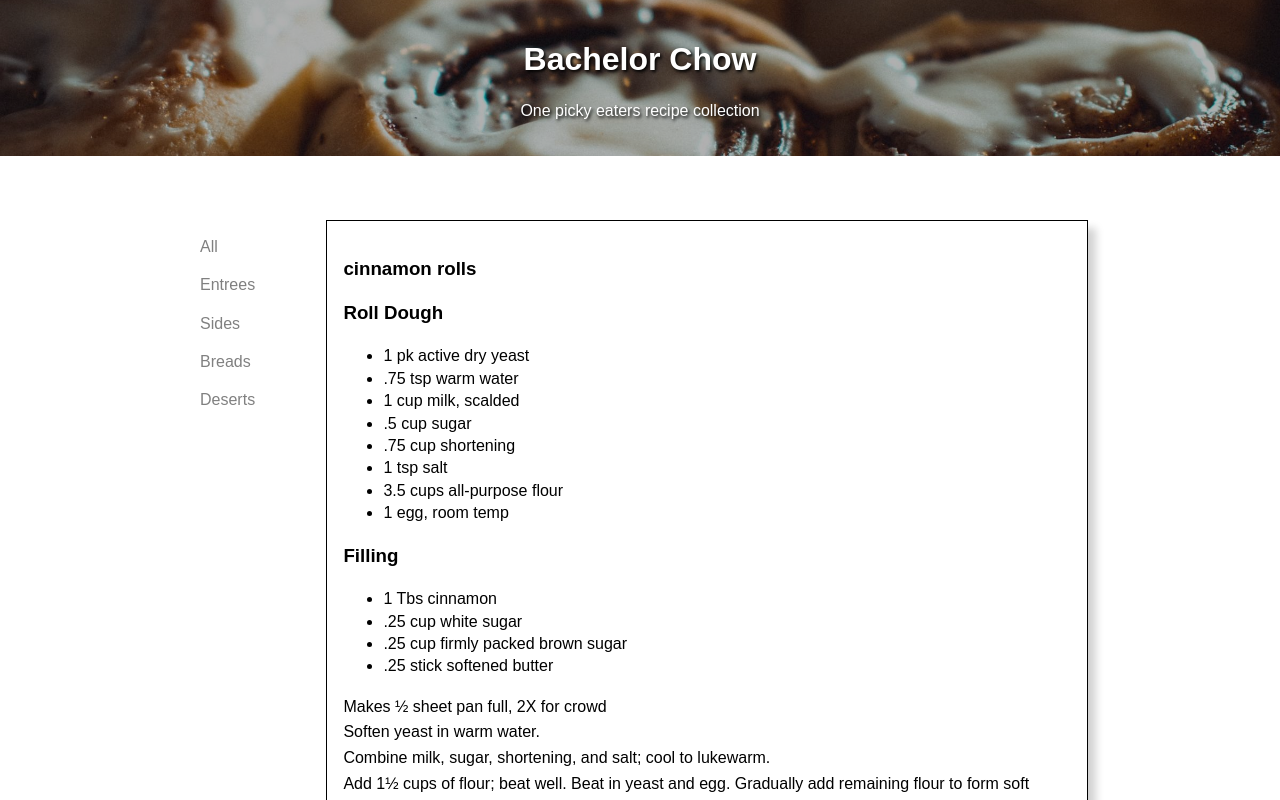
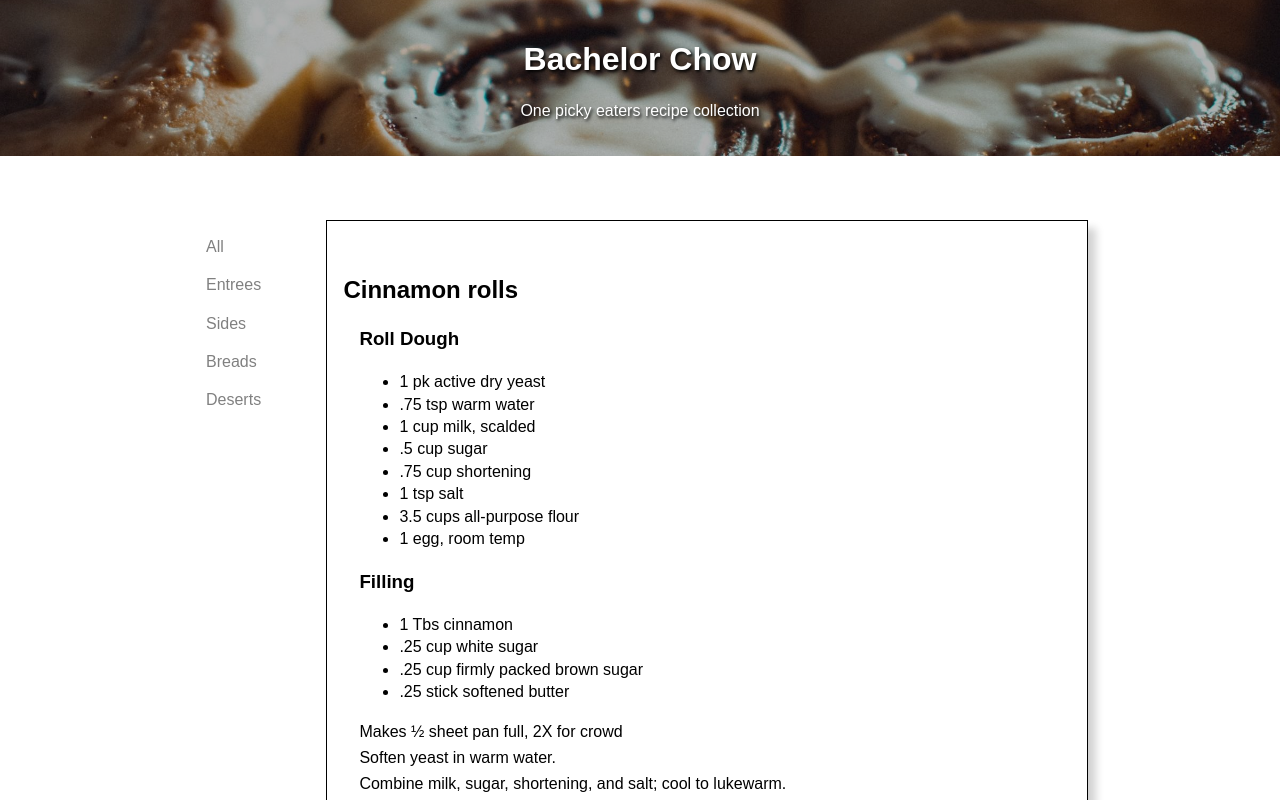
Before and after one commit to gpend/receipe-site---react, a React (Create React App) app: page / in a window 1280 px wide. Shown: the top 800 px of the page. Built offline with nearby package versions, Linux system fonts and the light colour scheme.

Commit message:
updated recipes and nav styling

```diff
--- a/src/App.js
+++ b/src/App.js
@@ -1,18 +1,20 @@
+import React from "react";
 // import './App.css';
-import Header from './components/header'
+import Header from './components/header';
 import Nav from './components/nav';
 import Card from './components/card'
 import recipes from './recipes';
 
 function App() {
-  const recipeItems = recipes.map( item => {
+  const [recipeItems, setRecipeItems] = React.useState(recipes.map( item => {
     return (
       <Card
         key = {item.id}
         item = {item}
       />
     )
-  })
+  }))
+
   return (
     <div className="App">
       <Header />
--- a/src/components/card.js
+++ b/src/components/card.js
@@ -33,7 +33,7 @@ function card(props){
 
     return(
         <section className={`recipe-card recipe-group-${props.item.category}`}>
-            <h3 className="recipe-title">{props.item.title}</h3>
+            <h2 className="recipe-title">{props.item.title}</h2>
                 <div className="recipe-body">
                     {ingredientBlock}
                     <div className="directions">
--- a/src/components/nav.js
+++ b/src/components/nav.js
@@ -1,13 +1,22 @@
+// import recipes from "../recipes"
+import App from "../App"
 function nav(){
+
+    function showEntrees(){
+        App.setRecipeItems(prevRecipes =>prevRecipes.filter(recipe => recipe.category === "entree"))
+    }
+
+// TODO figure out how to call state function from another js
+
     return(
         <aside className="left-nav">
                     <nav>
                         <ul>
-                            <li id="all">All</li>
-                            <li id="entrees">Entrees</li>
-                            <li id="sides">Sides</li>
-                            <li id="breads">Breads</li>
-                            <li id="deserts">Deserts</li>
+                            <li id="all"><button>All</button></li>
+                            <li id="entrees"><button onClick={showEntrees}>Entrees</button></li>
+                            <li id="sides"><button>Sides</button></li>
+                            <li id="breads"><button>Breads</button></li>
+                            <li id="deserts"><button>Deserts</button></li>
                         </ul>
                     </nav>
                 </aside>
--- a/src/recipes.js
+++ b/src/recipes.js
@@ -1,7 +1,7 @@
 let recipes = [
     {
         id: 1,
-        title: "cinnamon rolls",
+        title: "Cinnamon rolls",
         category: "bread",
         ingredientGroups:[
             {
@@ -80,7 +80,7 @@ let recipes = [
     },
     {
         id: 5,
-        title: "basic roll dough",
+        title: "Basic roll dough",
         category: "bread",
         ingredientGroups:[
             {
--- a/src/style.css
+++ b/src/style.css
@@ -15,9 +15,11 @@ body{
  h2{
     margin-left: -1rem;
 }
+
 p{
     line-height: 1.6;
 }
+
 .container-body{
     display: flex;
 }
@@ -83,12 +85,27 @@ nav ul{
 
 nav li{
     margin-bottom: 1rem;
-    color: gray;
+    /* color: gray; */
 }
 
-nav li:hover, nav li:focus{
+nav li button{
+    background-color: unset;
+    border: none;
+    color: gray;
+    font-family: "Ubuntu", sans-serif;
+    font-size: 1em;
+}
+
+/* nav li:hover, nav li:focus{
     color: orange;
     cursor: pointer;
+} */
+
+nav li button:hover, nav li button:focus, nav li button:focus-visible{
+    color: orange;
+    cursor: pointer;
+    border: none;
+    outline: 2px solid orange;
 }
 
 
@@ -103,7 +120,7 @@ nav li:hover, nav li:focus{
 .recipe-card{
     border: 1px solid black;
     box-shadow: .5em .5em .5em lightgray;
-    padding: 1em;
+    padding: 2em;
     margin-bottom: 1em;
 }
 
```
